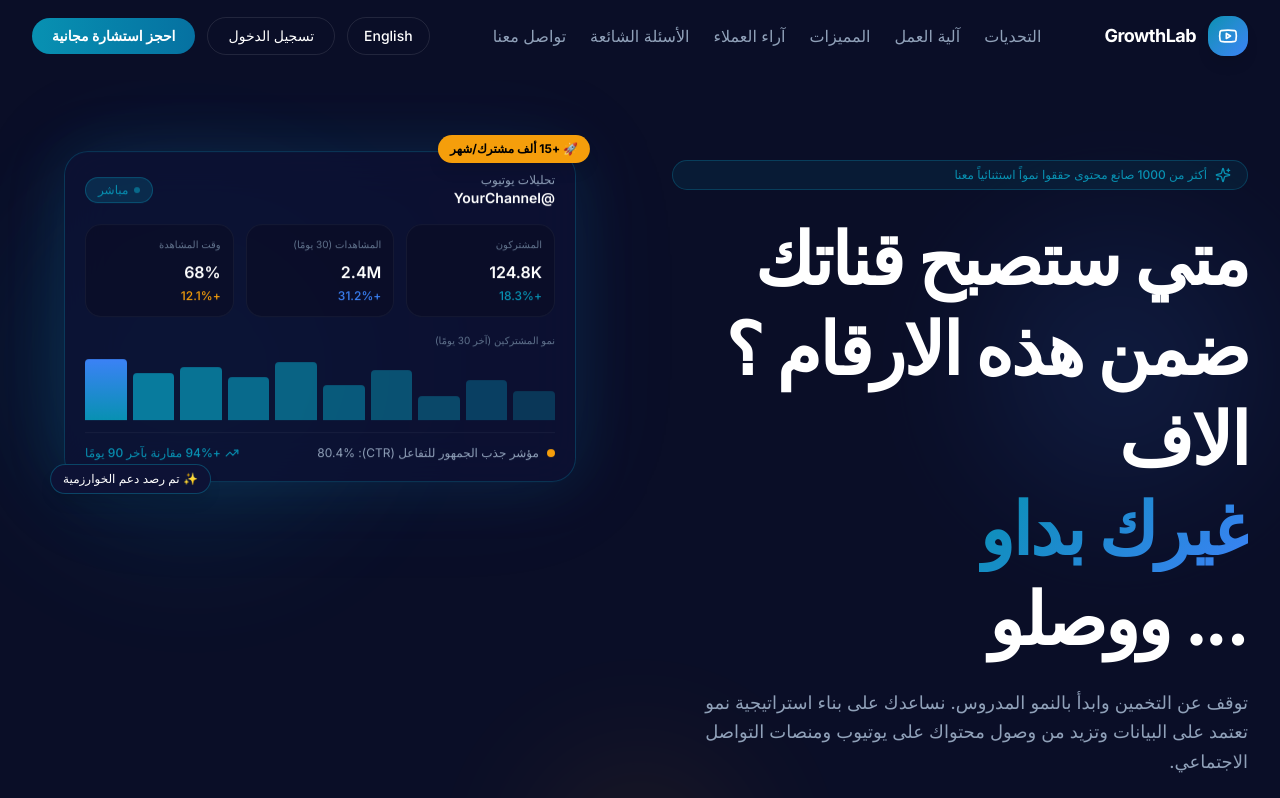
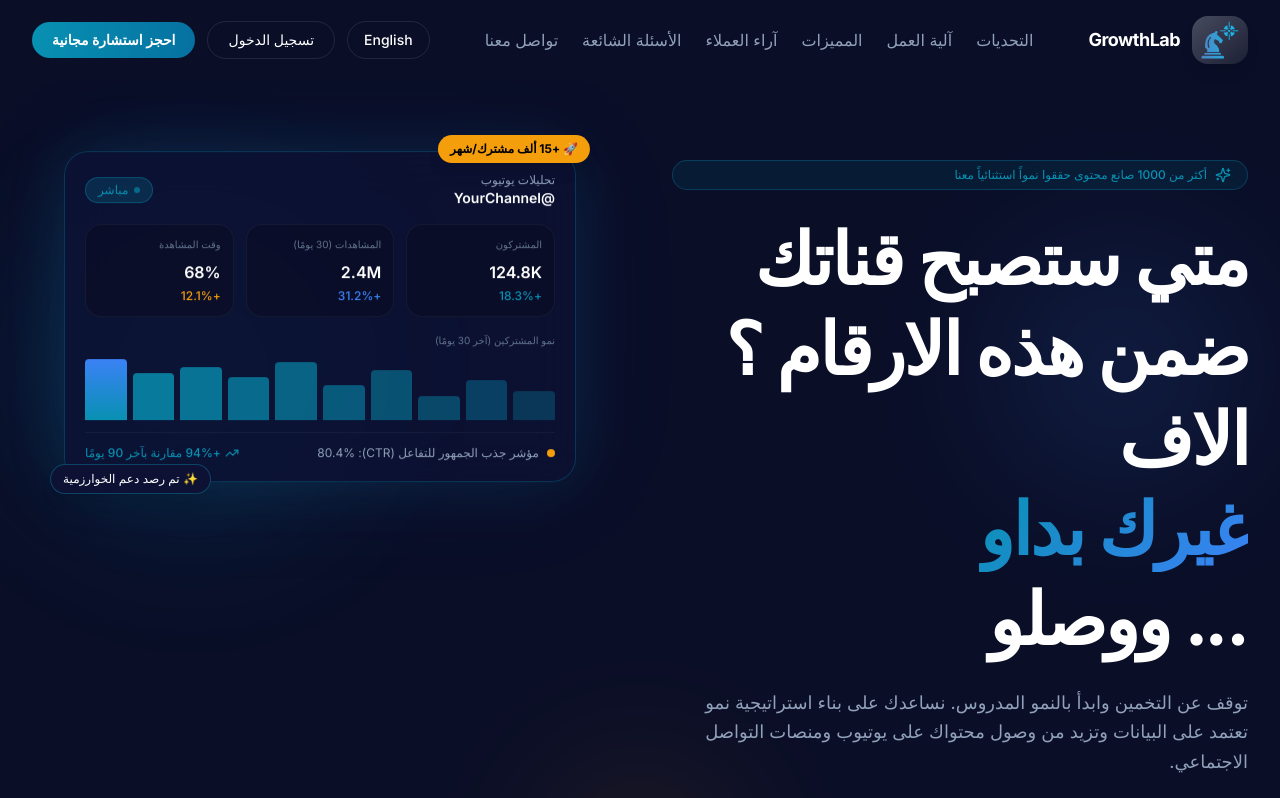
Before and after one commit to Mohammed-Karim226/GrowthLab, a Next.js app: page /ar in a window 1280 px wide. Shown: the top 798 px of the page. Built offline with nearby package versions, Linux system fonts and the light colour scheme.

Commit message:
Update logo

```diff
--- a/src/components/home/Footer.tsx
+++ b/src/components/home/Footer.tsx
@@ -23,7 +23,7 @@ export default function Footer() {
             <div className="flex items-center gap-3">
               <Mail className="h-4 w-4 text-[#0891B2]" />
               <a
-                href={`mailto:${"sha080435@gmail.com"}`}
+                href={`mailto:${"growthlabagency2090@gmail.com"}`}
                 className="transition hover:text-white"
               >
                 growthlabagency2090@gmail.com
--- a/src/components/home/NavBar.tsx
+++ b/src/components/home/NavBar.tsx
@@ -5,6 +5,7 @@ import Link from "next/link";
 import { Menu, X, Youtube } from "lucide-react";
 import { useLocale, useTranslations } from "next-intl";
 import { usePathname } from "next/navigation";
+import Image from "next/image";
 
 type NavBarProps = {
   brand: string;
@@ -45,8 +46,9 @@ export default function NavBar({
     >
       <div className="mx-auto flex max-w-7xl items-center justify-between px-4 py-4 sm:px-6 lg:px-8">
         <div className="flex items-center gap-3">
-          <div className="flex h-10 w-10 items-center justify-center rounded-2xl bg-gradient-to-br from-[#0891B2] to-[#3B82F6] text-white shadow-lg">
-            <Youtube className="h-5 w-5" />
+          <div className="flex h-12 w-14 items-center justify-center rounded-2xl bg-gradient-to-br from-[#edeff046] to-[#92949723] text-white shadow-lg">
+            {/* <Youtube className="h-5 w-5" /> */}
+            <Image src = "/images/strategy.png" alt="logo" width={40} height={40} />
           </div>
           <span className="font-satoshi text-lg text-white">{brand}</span>
         </div>
--- a/src/locales/en.json
+++ b/src/locales/en.json
@@ -292,8 +292,8 @@
   },
 
   "metadata": {
-    "title": "GrowthLab | YouTube Growth Strategy",
-    "description": "A modern YouTube growth landing page built with Next.js, Tailwind CSS, and Framer Motion."
+    "title": "GrowthLab | Content Distribution & YouTube Growth",
+    "description": "Helping creators and brands expand their reach through strategic content distribution, audience acquisition, and sustainable YouTube growth."
   },
 
   "footer": {
```
Also changed, not shown: public/images/strategy.png (added).
